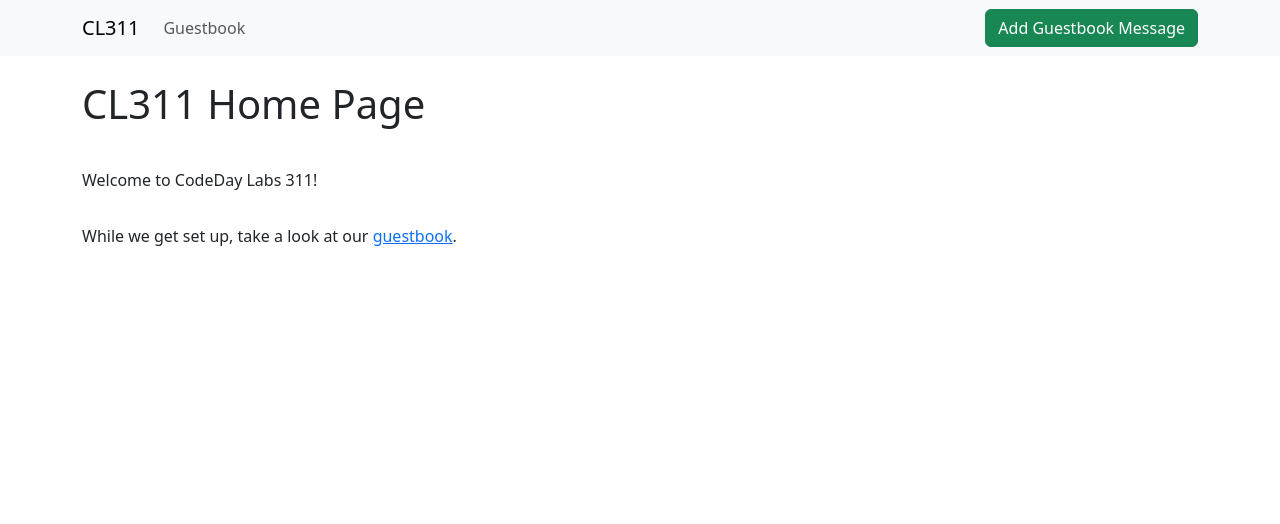
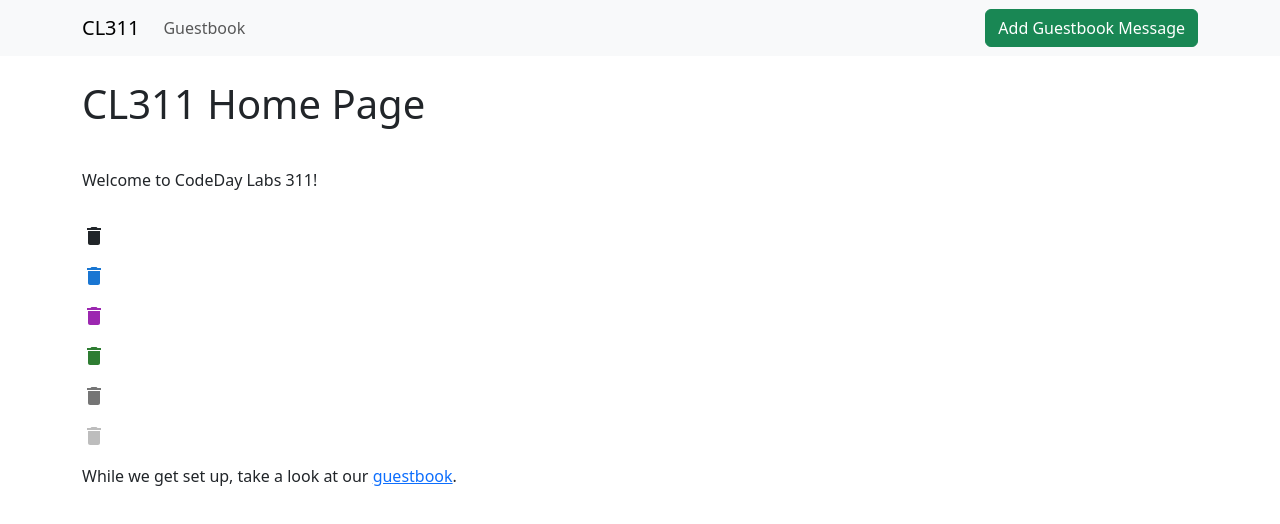
Before and after one commit to CodeDayLabs311/cl311, a Next.js app in the folder app/: page / in a window 1280 px wide. Shown: the top 524 px of the page. Built offline with nearby package versions, Linux system fonts and the light colour scheme.

Commit message:
New Branch

```diff
--- a/app/package.json
+++ b/app/package.json
@@ -10,6 +10,10 @@
   },
   "dependencies": {
     "@aws-sdk/client-dynamodb": "^3.351.0",
+    "@emotion/react": "^11.11.1",
+    "@emotion/styled": "^11.11.0",
+    "@mui/icons-material": "^5.13.7",
+    "@mui/material": "^5.13.7",
     "@types/node": "18.16.3",
     "@types/react": "18.2.0",
     "@types/react-dom": "18.2.1",
--- a/app/src/pages/index.tsx
+++ b/app/src/pages/index.tsx
@@ -3,6 +3,7 @@
 import Link from 'next/link';
 import Container from 'react-bootstrap/Container';
 import Stack from 'react-bootstrap/Stack';
+import DeleteIcon from '@mui/icons-material/Delete';
 
 export default function Home() {
     return (
@@ -15,6 +16,7 @@
                     <Stack gap={3}>
                         <PageHeader>CL311 Home Page</PageHeader>
                         <p>Welcome to CodeDay Labs 311!</p>
+                        <DeleteIcon/><DeleteIcon color="primary" /><DeleteIcon color="secondary" /><DeleteIcon color="success" /><DeleteIcon color="action" /><DeleteIcon color="disabled" />
                         <p>
                             While we get set up, take a look at our{' '}
                             <Link href="/guestbook">guestbook</Link>.
```
Also changed, not shown: 1 other file (tests, documents, lock files or other folders).
